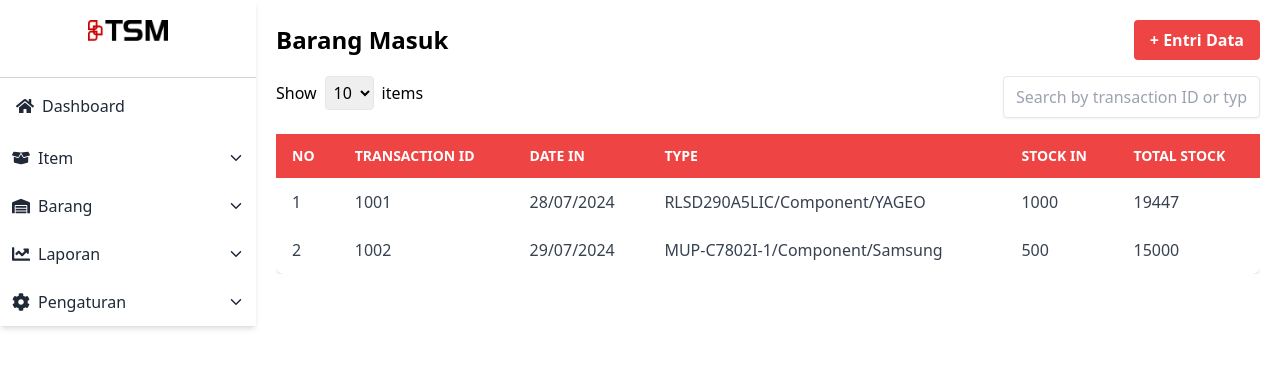
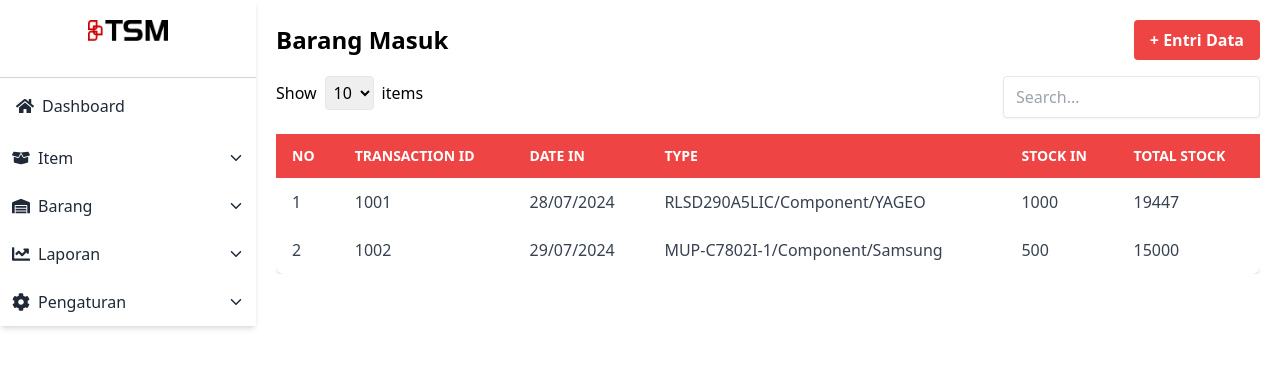
Before and after one commit to wilmarch/TSM, a React (Create React App) app: page /barang-masuk in a window 1280 px wide. Shown: the top 368 px of the page. Built offline with nearby package versions, Linux system fonts and the light colour scheme.

Commit message:
penamaan search bar

```diff
--- a/src/Pages/Barang/BarangMasuk.js
+++ b/src/Pages/Barang/BarangMasuk.js
@@ -48,7 +48,7 @@ const BarangMasuk = () => {
         </div>
         <input
           type="text"
-          placeholder="Search by transaction ID or type"
+          placeholder="Search..."
           value={filter}
           onChange={handleSearchChange}
           className="px-3 py-2 border rounded shadow-sm focus:outline-none"
```
